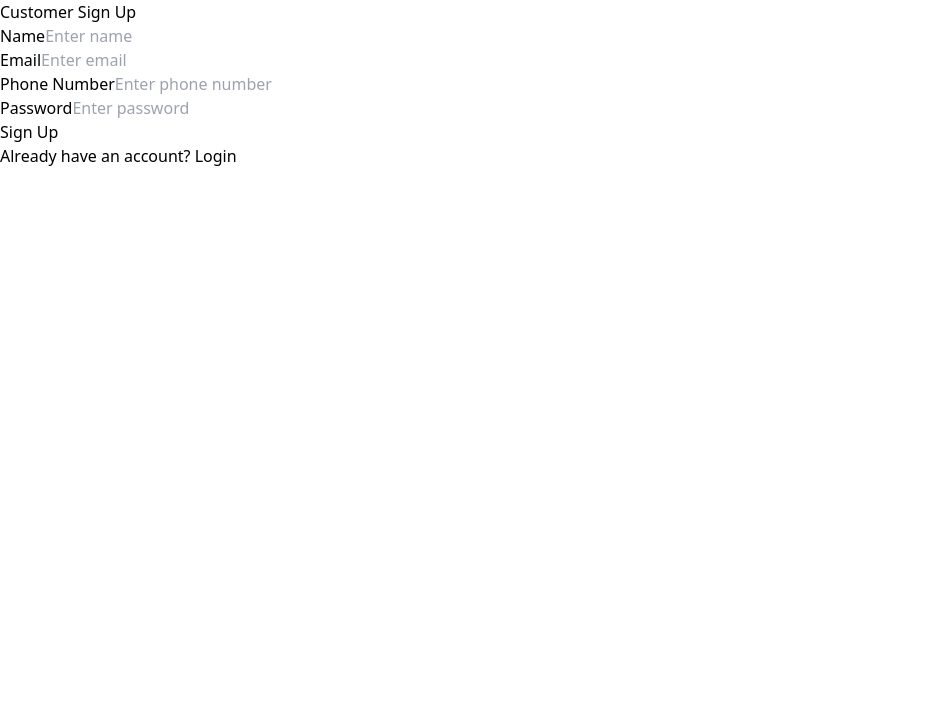
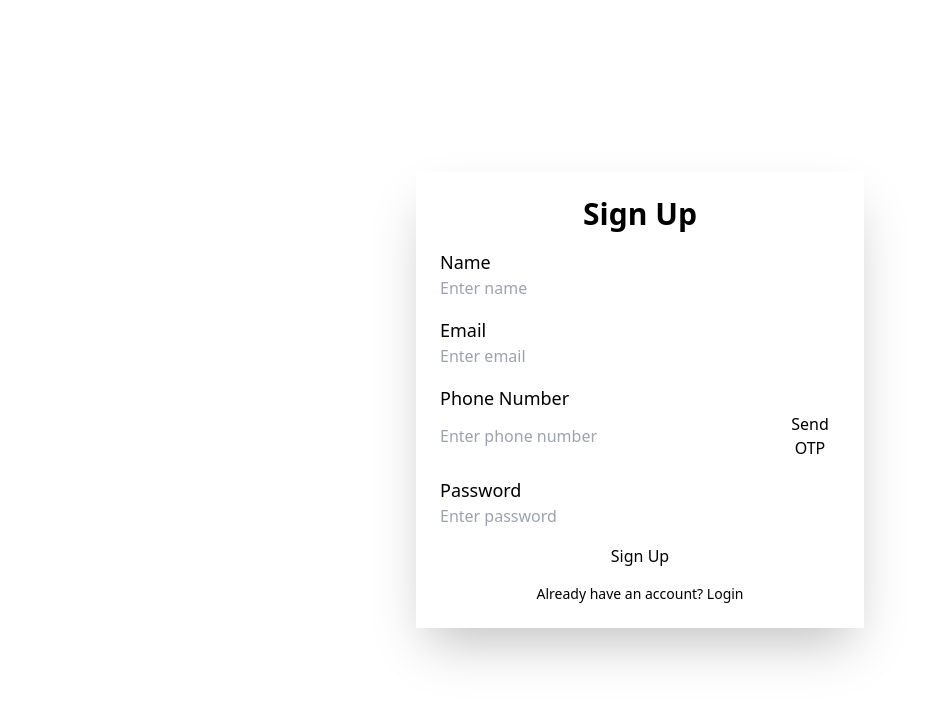
Before and after one commit to pradeep-145/Izole-Online, a React (Vite) app in the folder frontend/: page /customerSignup in a window 1280 px wide. Shown: the top 702 px of the page, without its empty margins (0-937 px from the left). Built offline with nearby package versions, Linux system fonts and the light colour scheme.

Commit message:
feat: enhance layout and styling across components, improve admin and customer login forms

```diff
--- a/frontend/src/Components/Home.jsx
+++ b/frontend/src/Components/Home.jsx
@@ -4,7 +4,7 @@ import logo from '../assets/logo.jpg';
 const Home = () => {
   return (
     <div id="home">
-        <div className="hero bg-base-200 min-h-screen">
+        <div className="hero py-32 mt-16">
   <div className="hero-content flex-col lg:flex-row-reverse gap-40 items-center justify-center">
     <img
       src={logo}
--- a/frontend/src/Components/Navbar.jsx
+++ b/frontend/src/Components/Navbar.jsx
@@ -6,19 +6,19 @@ const Navbar = () => {
     return (
         <div>
             <div>
-                <div className="navbar bg-base-100 shadow-sm justify-between">
+                <div className="navbar shadow-sm justify-between bg-neutral p-4 fixed top-0 w-full z-10">
                     <div className="flex flex-row ml-5 items-center justify-center gap-5">
                         <a href='/' className="text-2xl font-extrabold font-serif">IZOLE</a>
                         <div>
                             <a href="#home" className="btn btn-ghost">Home</a>
+                            <a href="#products" className="btn btn-ghost">Products</a>
                             <a href="#about" className="btn btn-ghost">About</a>
-                            <a href="#products" className="btn btn-ghost">Products</a>
                             <a href="#contact" className="btn btn-ghost">Contact</a>
                         </div>
                     </div>
                     <div className="flex">
                         <div className='flex flex-row gap-5'>
-                        <input type="text" placeholder="Search" className="input input-bordered w-32 md:w-auto" />
+                        {/* <input type="text" placeholder="Search" className="input input-bordered w-32 md:w-auto" /> */}
                         <div className="dropdown dropdown-end">
                            {login==="customer" && <div tabIndex={0} role="button" className="btn btn-ghost btn-circle">
                                 <div className="indicator">
--- a/frontend/src/Pages/AdminLogin.jsx
+++ b/frontend/src/Pages/AdminLogin.jsx
@@ -1,24 +1,41 @@
-import React from 'react'
+import React from "react";
 
 const AdminLogin = () => {
   return (
-    <div>
-        <div>
-            <h1>Admin Login</h1>
-            <form>
-                <div>
-                    <label>Email</label>
-                    <input type="email" placeholder="Enter email" />
-                </div>
-                <div>
-                    <label>Password</label>
-                    <input type="password" placeholder="Enter password" />
-                </div>
-                <button type="submit">Login</button>
-            </form>
-        </div>
+    <div className="hero bg-base-200 min-h-screen flex justify-center items-center">
+      <div className="card bg-base-100 w-full max-w-md shadow-2xl p-6">
+        <h1 className="text-3xl font-bold text-center mb-4">Admin Login</h1>
+        <form className="space-y-4">
+          <div className="form-control">
+            <label className="label">
+              <span className="text-lg font-medium">Email</span>
+            </label>
+            <input
+              type="email"
+              placeholder="Enter email"
+              className="input input-bordered w-full"
+            />
+          </div>
+          <div className="form-control">
+            <label className="label">
+              <span className="text-lg font-medium">Password</span>
+            </label>
+            <input
+              type="password"
+              placeholder="Enter password"
+              className="input input-bordered w-full"
+            />
+          </div>
+          <div className="flex justify-between items-center">
+            <a className="link link-hover text-sm">Forgot password?</a>
+          </div>
+          <button type="submit" className="btn btn-neutral w-full mt-2">
+            Login
+          </button>
+        </form>
+      </div>
     </div>
-  )
-}
+  );
+};
 
-export default AdminLogin
+export default AdminLogin;
--- a/frontend/src/Pages/CustomerLogin.jsx
+++ b/frontend/src/Pages/CustomerLogin.jsx
@@ -1,25 +1,47 @@
-import React from 'react'
+import React from "react";
 
 const CustomerLogin = () => {
   return (
-    <div>
-        <div>
-            <h1>Customer Login</h1>
-            <form>
-                <div>
-                    <label>Email</label>
-                    <input type="email" placeholder="Enter email" />
-                </div>
-                <div>
-                    <label>Password</label>
-                    <input type="password" placeholder="Enter password" />
-                </div>
-                <button type="submit">Login</button>
-                <p>Don't have an account? <a href="/customerSignup">Sign Up</a></p>
-            </form>
-        </div>
+    <div className="hero bg-base-200 min-h-screen flex justify-center items-center">
+      <div className="card bg-base-100 w-full max-w-md shadow-2xl p-6">
+        <h1 className="text-3xl font-bold text-center mb-4">Login</h1>
+        <form className="space-y-4">
+          <div className="form-control">
+            <label className="label">
+              <span className="text-lg font-medium">Email</span>
+            </label>
+            <input
+              type="email"
+              placeholder="Enter email"
+              className="input input-bordered w-full"
+            />
+          </div>
+          <div className="form-control">
+            <label className="label">
+              <span className="text-lg font-medium">Password</span>
+            </label>
+            <input
+              type="password"
+              placeholder="Enter password"
+              className="input input-bordered w-full"
+            />
+          </div>
+          <div className="flex justify-between items-center">
+            <a className="link link-hover text-sm">Forgot password?</a>
+          </div>
+          <button type="submit" className="btn btn-neutral w-full mt-2">
+            Login
+          </button>
+          <p className="text-sm text-center mt-2">
+            Don't have an account?{" "}
+            <a href="/customerSignup" className="link link-hover text-primary">
+              Sign Up
+            </a>
+          </p>
+        </form>
+      </div>
     </div>
-  )
-}
+  );
+};
 
-export default CustomerLogin
+export default CustomerLogin;
--- a/frontend/src/Pages/CustomerSignUp.jsx
+++ b/frontend/src/Pages/CustomerSignUp.jsx
@@ -1,33 +1,90 @@
-import React from 'react'
+import React, { useState } from "react";
 
 const CustomerSignUp = () => {
+  const [otpVisible, setOtpVisible] = useState(false);
+  const [otpDisabled, setOtpDisabled] = useState(false);
+  const [countdown, setCountdown] = useState(30);
+
+  const handleSendOTP = () => {
+    setOtpVisible(true);
+    setOtpDisabled(true);
+    setCountdown(30);
+
+    const interval = setInterval(() => {
+      setCountdown((prev) => {
+        if (prev === 1) {
+          clearInterval(interval);
+          setOtpDisabled(false);
+          return 30;
+        }
+        return prev - 1;
+      });
+    }, 1000);
+  };
+
   return (
-    <div>
-        <div>
-            <h1>Customer Sign Up</h1>
-            <form>
-                <div>
-                    <label>Name</label>
-                    <input type="text" placeholder="Enter name" />
+    <div className="hero bg-base-200 min-h-screen flex justify-center items-center">
+      <div className="card bg-base-100 w-full max-w-md shadow-2xl p-6">
+        <h1 className="text-3xl font-bold text-center mb-4">Sign Up</h1>
+        <form className="space-y-4">
+          <div className="form-control">
+            <label className="label">
+              <span className="text-lg font-medium">Name</span>
+            </label>
+            <input type="text" placeholder="Enter name" className="input input-bordered w-full" />
           </div>
-                <div>
-                    <label>Email</label>
-                    <input type="email" placeholder="Enter email" />
+          <div className="form-control">
+            <label className="label">
+              <span className="text-lg font-medium">Email</span>
+            </label>
+            <input type="email" placeholder="Enter email" className="input input-bordered w-full" />
           </div>
-                <div>
-                    <label>Phone Number</label>
-                    <input type="number" placeholder="Enter phone number" />
+          <div className="form-control">
+            <label className="label">
+              <span className="text-lg font-medium">Phone Number</span>
+            </label>
+            <div className="flex gap-2">
+              <input type="number" placeholder="Enter phone number" className="input input-bordered w-full" />
+              <button
+                type="button"
+                className={`btn ${otpDisabled ? "btn-disabled" : "btn-primary"}`}
+                onClick={handleSendOTP}
+                disabled={otpDisabled}
+              >
+                {otpDisabled ? `Resend OTP (${countdown}s)` : "Send OTP"}
+              </button>
             </div>
-                <div>
-                    <label>Password</label>
-                    <input type="password" placeholder="Enter password" />
           </div>
-                <button type="submit">Sign Up</button>
-                <p>Already have an account? <a href="/customerLogin">Login</a></p>
+
+          {otpVisible && (
+            <div className="form-control">
+              <label className="label">
+                <span className="text-lg font-medium">Enter OTP</span>
+              </label>
+              <input type="text" placeholder="Enter OTP" className="input input-bordered w-full" />
+            </div>
+          )}
+
+          <div className="form-control">
+            <label className="label">
+              <span className="text-lg font-medium">Password</span>
+            </label>
+            <input type="password" placeholder="Enter password" className="input input-bordered w-full" />
+          </div>
+
+          <button type="submit" className="btn btn-neutral w-full mt-2">
+            Sign Up
+          </button>
+          <p className="text-sm text-center mt-2">
+            Already have an account?{" "}
+            <a href="/customerLogin" className="link link-hover text-primary">
+              Login
+            </a>
+          </p>
         </form>
       </div>
     </div>
-  )
-}
+  );
+};
 
-export default CustomerSignUp
+export default CustomerSignUp;
--- a/frontend/src/index.css
+++ b/frontend/src/index.css
@@ -1,3 +1,10 @@
 @tailwind components;
 @tailwind utilities;
 @tailwind base;
+
+*{
+    margin: 0;
+    padding: 0;
+    box-sizing: border-box;
+
+}
```
Also changed, not shown: frontend/src/Components/About.jsx (+10 -10 lines), frontend/src/Components/ProductPreview.jsx (+94 -42 lines). Lines whose indentation alone changed are shown as unchanged.
